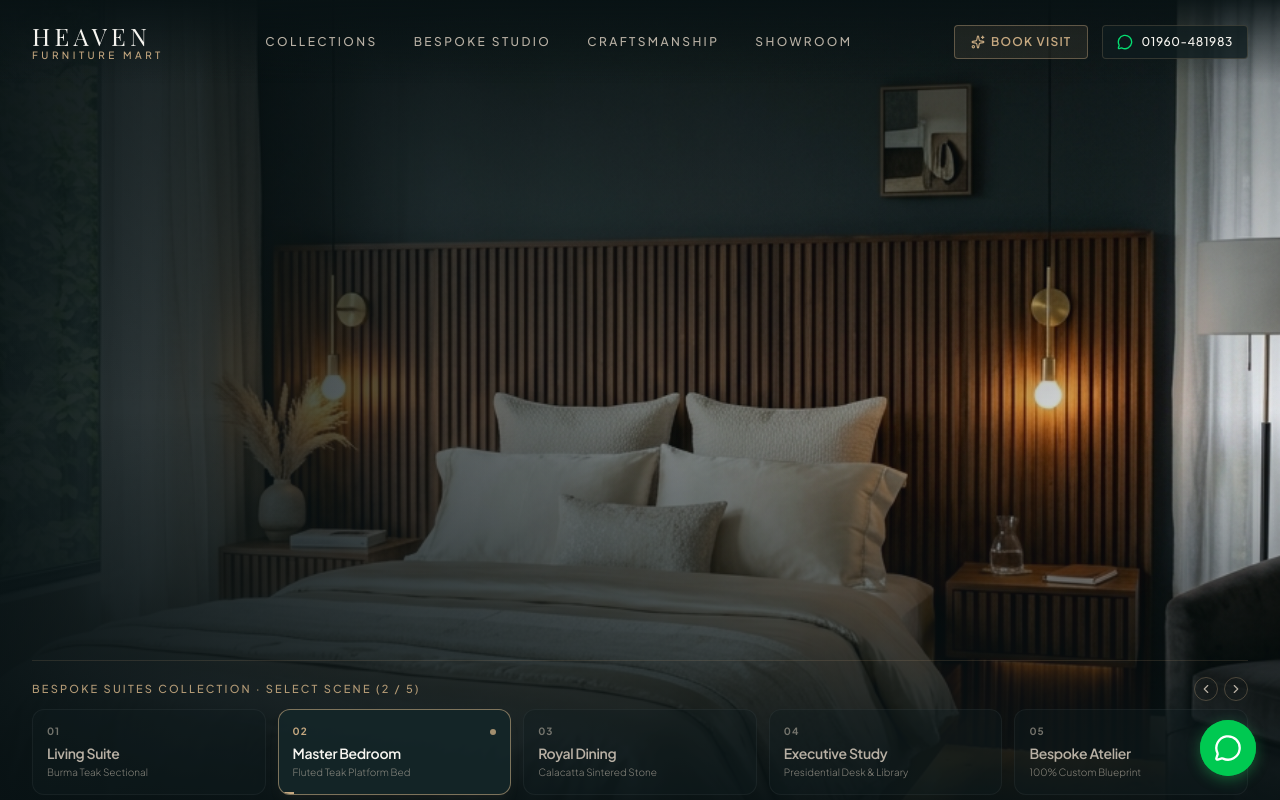
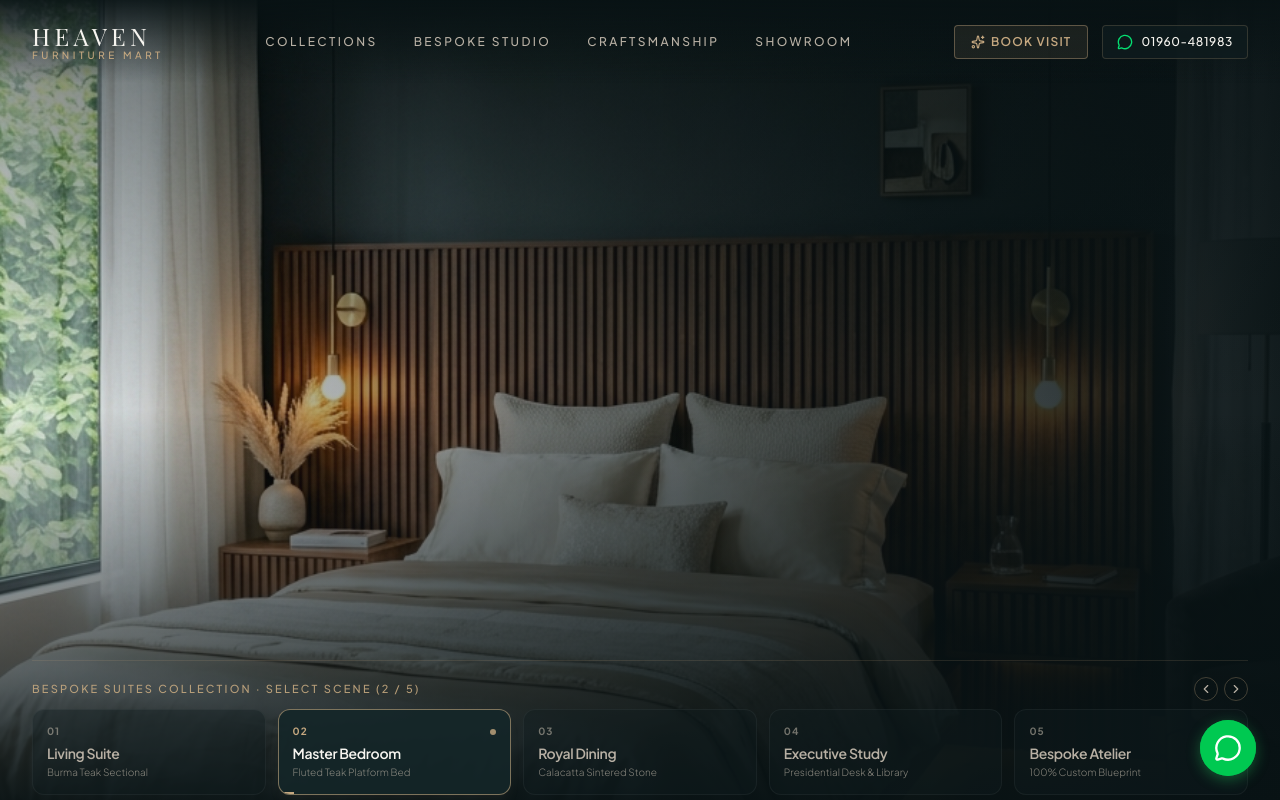
Before and after one commit to AlfazMahmudRizve/heaven-furniture-atelier, a React (Vite) app: page / in a window 1280 px wide. Shown: the top 800 px of the page. Built offline with nearby package versions, Linux system fonts and the light colour scheme; a web font is replaced by a local one.

Commit message:
feat(hero): alternating left/right layout per product scene with adaptive directional scrim

```diff
--- a/src/components/Hero.jsx
+++ b/src/components/Hero.jsx
@@ -1,7 +1,7 @@
 import { useState, useEffect } from 'react';
 import { motion, AnimatePresence } from 'framer-motion';
-import { MessageCircle, Sparkles, ShieldCheck, ChevronLeft, ChevronRight, Phone } from 'lucide-react';
-import { getWhatsAppInquiryUrl, buildProductWhatsAppUrl, getPhoneUrl } from '../utils/whatsapp';
+import { MessageCircle, Sparkles, ShieldCheck, ChevronLeft, ChevronRight } from 'lucide-react';
+import { buildProductWhatsAppUrl } from '../utils/whatsapp';
 
 const HERO_SCENES = [
   {
@@ -16,6 +16,7 @@
     timeline: 'Crafted in 14–21 Days',
     image: '/images/hero-living.jpg',
     productName: 'Sovereign Burma Teak Sectional',
+    alignment: 'left',
   },
   {
     id: 'bedroom',
@@ -29,6 +30,7 @@
     timeline: 'Crafted in 18–24 Days',
     image: '/images/hero-bedroom.jpg',
     productName: 'Imperial Burma Teak Bed',
+    alignment: 'right',
   },
   {
     id: 'dining',
@@ -42,6 +44,7 @@
     timeline: 'Crafted in 14–20 Days',
     image: '/images/hero-dining.jpg',
     productName: 'Grand Heritage Sintered Stone Suite',
+    alignment: 'left',
   },
   {
     id: 'executive',
@@ -55,6 +58,7 @@
     timeline: 'Crafted in 16–22 Days',
     image: '/images/hero-executive.jpg',
     productName: 'Presidential Burma Teak Desk',
+    alignment: 'right',
   },
   {
     id: 'bespoke',
@@ -68,6 +72,7 @@
     timeline: 'Tailored to Project Blueprint',
     image: '/images/hero-craftsmanship.jpg',
     productName: 'Custom Bespoke Project',
+    alignment: 'left',
   },
 ];
 
@@ -77,6 +82,7 @@
   const [activeIdx, setActiveIdx] = useState(0);
   const [isPaused, setIsPaused] = useState(false);
   const currentScene = HERO_SCENES[activeIdx];
+  const isRight = currentScene.alignment === 'right';
 
   // Auto-rotation timer
   useEffect(() => {
@@ -112,25 +118,36 @@
           </motion.div>
         </AnimatePresence>
 
-        {/* Sophisticated Editorial Vignette: Dark Left Side for 100% Contrast, Completely Clear Right Side */}
-        <div className="absolute inset-0 bg-gradient-to-r from-obsidian/95 via-obsidian/80 md:via-obsidian/45 to-transparent z-10" />
+        {/* Dynamic Directional Scrim: Darkens Left when Left-Aligned, Darkens Right when Right-Aligned */}
+        <div
+          className={`absolute inset-0 z-10 transition-all duration-700 ${
+            isRight
+              ? 'bg-gradient-to-l from-obsidian/95 via-obsidian/85 md:via-obsidian/55 to-transparent'
+              : 'bg-gradient-to-r from-obsidian/95 via-obsidian/85 md:via-obsidian/55 to-transparent'
+          }`}
+        />
         <div className="absolute inset-0 bg-gradient-to-t from-obsidian via-transparent to-obsidian/50 z-10" />
       </div>
 
-      {/* Main Hero Content — Clean Unobstructed Layout */}
+      {/* Main Hero Content — Dynamic Alternating Left / Right Position */}
       <div className="relative z-20 max-w-7xl mx-auto px-4 sm:px-6 lg:px-8 w-full my-auto py-10 md:py-14">
-        <div className="max-w-2xl lg:max-w-3xl">
+        <div className="w-full flex">
 
           <AnimatePresence mode="wait">
             <motion.div
               key={currentScene.id}
-              initial={{ opacity: 0, x: -35 }}
+              initial={{ opacity: 0, x: isRight ? 40 : -40 }}
               animate={{ opacity: 1, x: 0 }}
-              exit={{ opacity: 0, x: 35 }}
+              exit={{ opacity: 0, x: isRight ? -40 : 40 }}
               transition={{ duration: 0.55, ease: [0.16, 1, 0.3, 1] }}
+              className={`max-w-2xl lg:max-w-3xl flex flex-col ${
+                isRight
+                  ? 'ml-auto text-right items-end'
+                  : 'mr-auto text-left items-start'
+              }`}
             >
               {/* Category Indicator with Gold Hairline */}
-              <div className="flex items-center gap-3 mb-5">
+              <div className={`flex items-center gap-3 mb-5 ${isRight ? 'flex-row-reverse' : 'flex-row'}`}>
                 <span className="text-xs uppercase tracking-[0.35em] text-gold font-medium">
                   BESPOKE ATELIER · Nº {currentScene.number}
                 </span>
@@ -151,15 +168,15 @@
               </p>
 
               {/* Material Detail Line */}
-              <div className="flex items-center gap-2 text-xs sm:text-sm text-ivory-muted/90 mb-8">
+              <div className={`flex flex-wrap items-center gap-2 text-xs sm:text-sm text-ivory-muted/90 mb-8 ${isRight ? 'justify-end' : 'justify-start'}`}>
                 <span className="text-gold font-medium tracking-wider uppercase text-[11px]">Material:</span>
                 <span className="text-ivory/90 font-light">{currentScene.material}</span>
                 <span className="text-gold/40 mx-1">·</span>
                 <span className="text-ivory-muted/70 text-[11px]">{currentScene.timeline}</span>
               </div>
 
-              {/* Clean CTAs Placed Gracefully in Left Content Column */}
-              <div className="flex flex-col sm:flex-row items-stretch sm:items-center gap-4 mb-6">
+              {/* Clean Luxury CTAs */}
+              <div className={`flex flex-col sm:flex-row items-stretch sm:items-center gap-4 mb-6 w-full sm:w-auto ${isRight ? 'sm:justify-end' : 'sm:justify-start'}`}>
                 <a
                   href="#bespoke"
                   className="flex items-center justify-center gap-2.5 bg-gold text-obsidian px-8 py-4 font-semibold text-sm sm:text-base tracking-wide hover:bg-gold-hover transition-all duration-300 shadow-lg shadow-gold/15 hover:shadow-gold/25"
@@ -180,7 +197,7 @@
               </div>
 
               {/* Quick Trust Guarantees Row */}
-              <div className="flex flex-wrap items-center gap-x-6 gap-y-2 text-xs text-ivory-muted/80 pt-1">
+              <div className={`flex flex-wrap items-center gap-x-6 gap-y-2 text-xs text-ivory-muted/80 pt-1 ${isRight ? 'justify-end' : 'justify-start'}`}>
                 <div className="flex items-center gap-1.5">
                   <ShieldCheck className="w-3.5 h-3.5 text-gold" />
                   <span>100% Solid Seasoned Timber</span>
@@ -201,11 +218,11 @@
         </div>
       </div>
 
-      {/* Redesigned Sleek Architectural Product Switcher (Bottom Rail) */}
+      {/* Sleek Architectural Product Switcher (Bottom Rail) */}
       <div className="relative z-20 max-w-7xl mx-auto px-4 sm:px-6 lg:px-8 w-full mt-auto">
         <div className="pt-4 border-t border-gold/15">
 
-          {/* Top micro row */}
+          {/* Top micro navigation row */}
           <div className="flex items-center justify-between mb-2 text-xs">
             <span className="text-[11px] uppercase tracking-[0.2em] text-gold/90 font-medium">
               Bespoke Suites Collection · Select Scene ({activeIdx + 1} / {HERO_SCENES.length})
```
